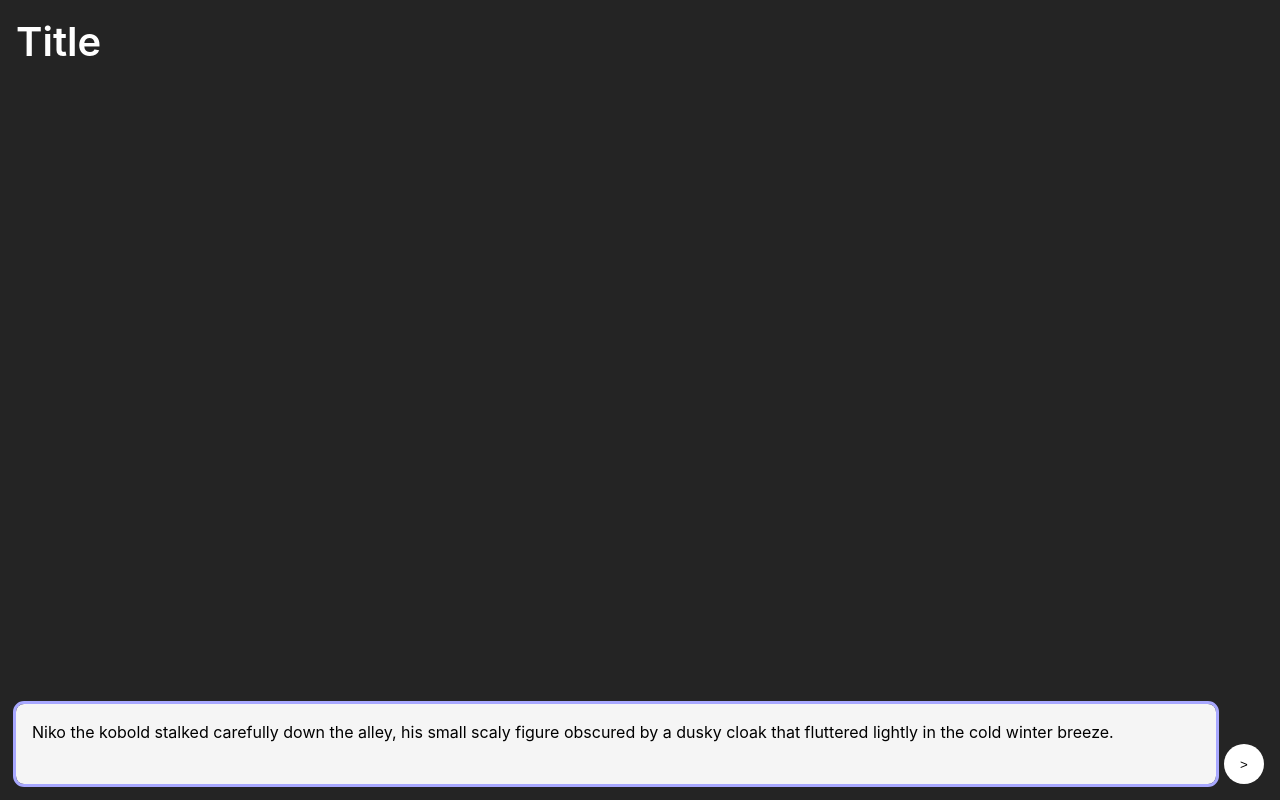
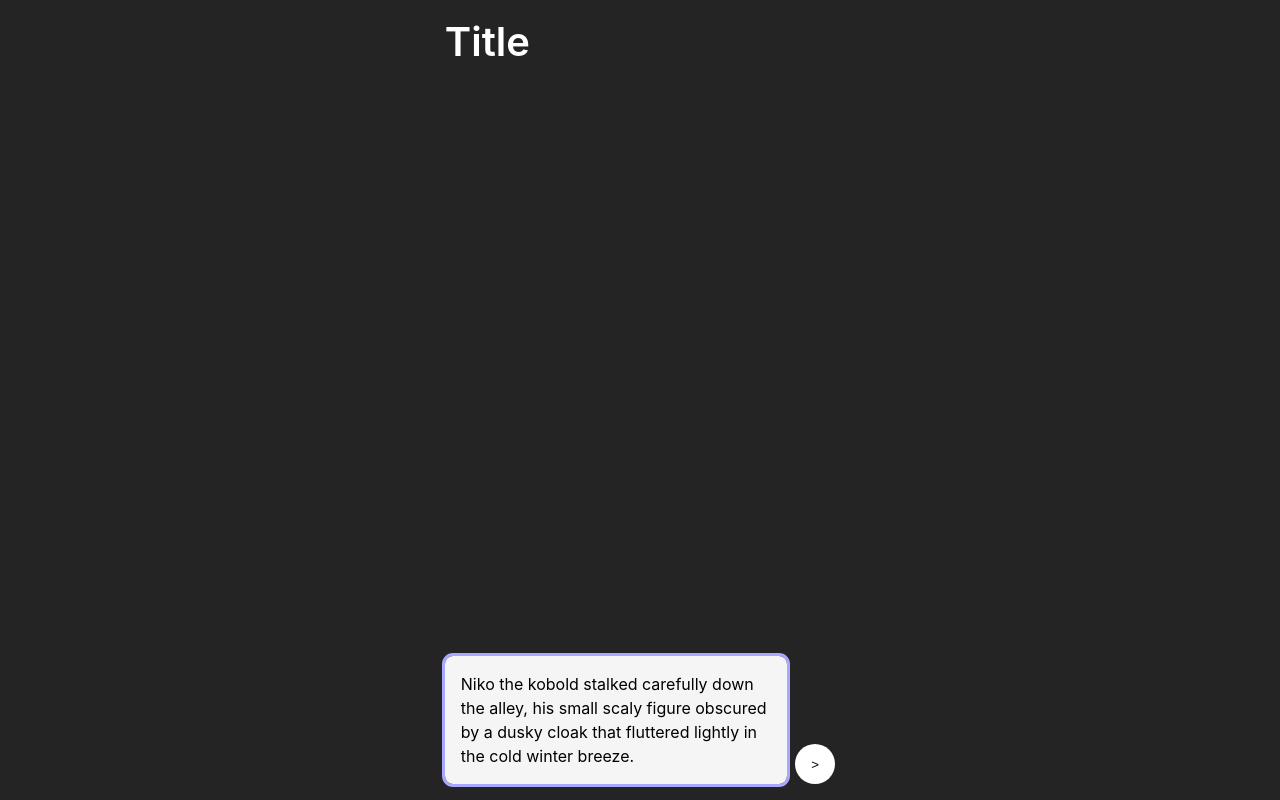
Before and after one commit to 144307/AIChat, a React (Vite) app: page / in a window 1280 px wide. Built offline with nearby package versions, Linux system fonts and the light colour scheme.

Commit message:
feat: applied basic styling

```diff
--- a/src/App.css
+++ b/src/App.css
@@ -1,6 +1,9 @@
 .app {
   height: 100vh;
   width: 100vw;
+  display: flex;
+  gap: 16px;
+  justify-content: center;
   overflow: hidden;
   color: white;
   background-color: #242424;
--- a/src/components/Section/Section.css
+++ b/src/components/Section/Section.css
@@ -1,12 +1,10 @@
 .section {
-  /* max-height: 100vh; */
   height: 100%;
+  width: 33%;
+  max-width: 600px;
   display: flex;
   flex-direction: column;
-  /* overflow: auto; */
-
   box-sizing: border-box;
-  /* border: 2px solid red; */
 }
 
 .section__header {
@@ -16,7 +14,3 @@
   font-weight: 600;
   line-height: 52px;
 }
-
-/* .section__children {
-  flex: 1;
-} */
```
